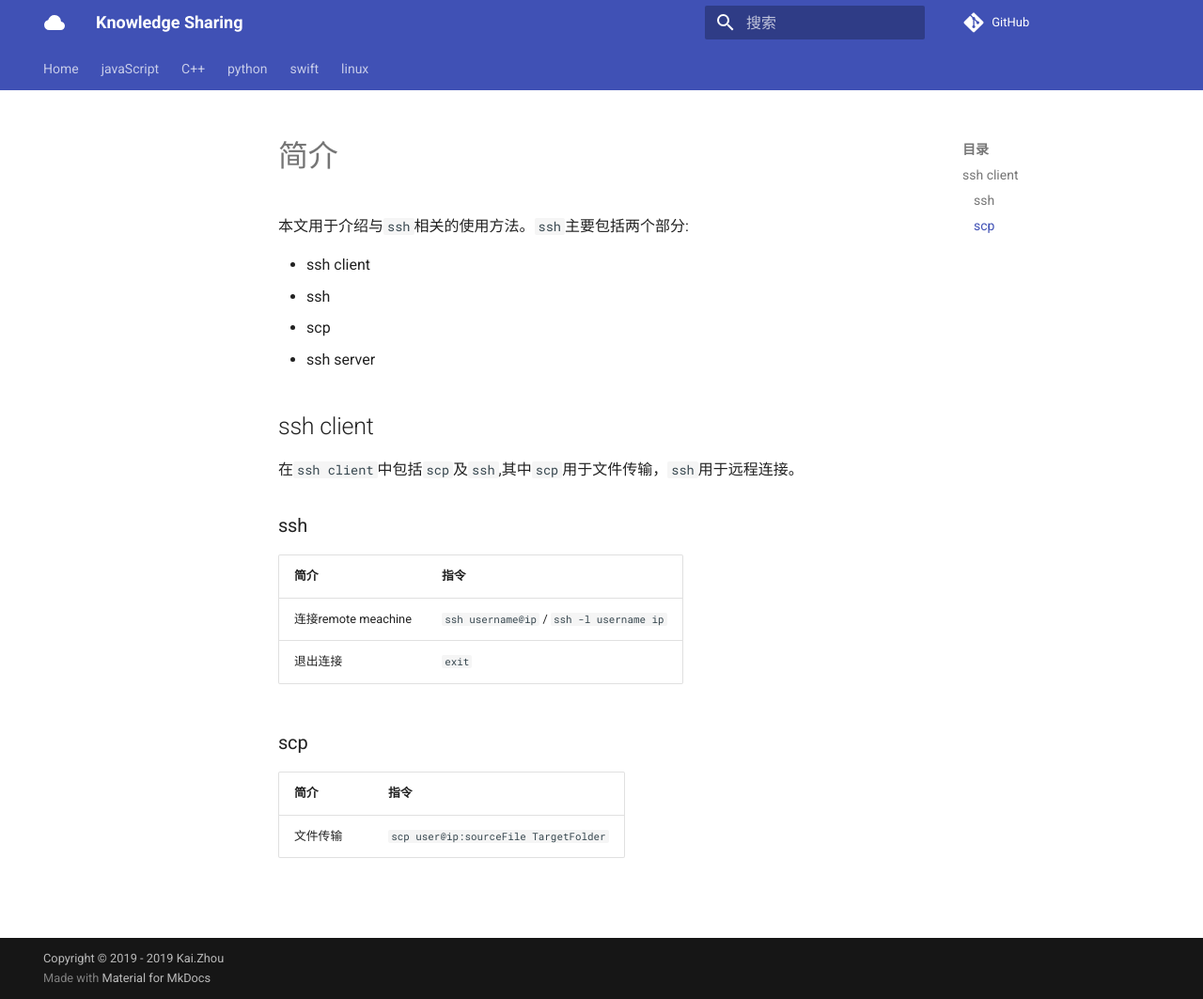
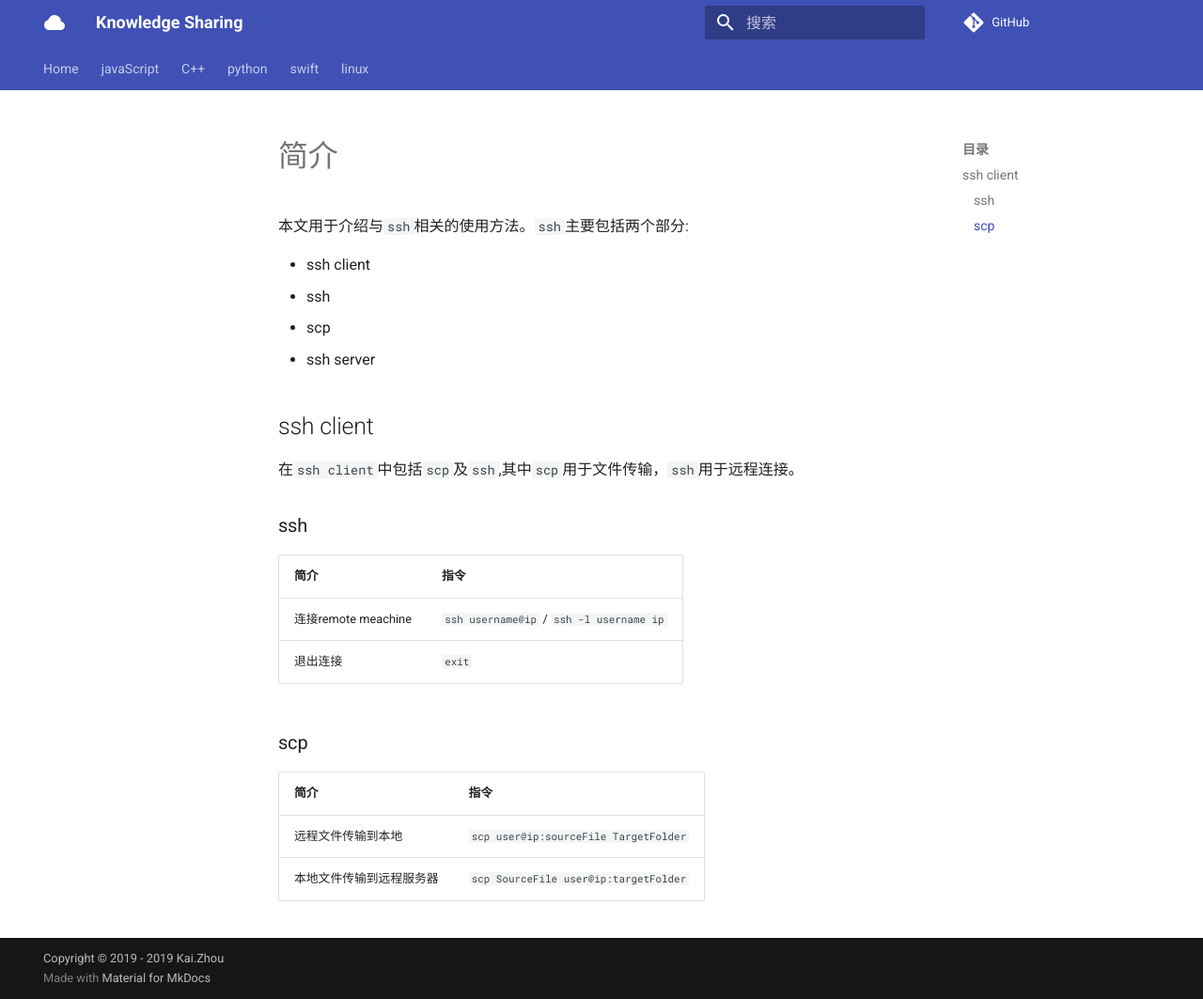
Before and after one commit to zhoukaidev/ks_blog, an MkDocs documentation site: the page built from docs/shell/linux/tools/ssh.md, in a window 1280 px wide and 1063 px high. Shown: the whole window at 94% size. Built offline with MkDocs 1.6.1 and Material for MkDocs 9.7.7, drawn with Linux system fonts in a browser that asks for light colours; comment, search, counter and statistics services are not loaded.

Commit message:
Update ssh.md

```diff
--- a/docs/shell/linux/tools/ssh.md
+++ b/docs/shell/linux/tools/ssh.md
@@ -23,4 +23,5 @@
 
 | 简介   |   指令   |
 |--------|----------|
-| 文件传输 |  `scp user@ip:sourceFile TargetFolder`
+| 远程文件传输到本地 |  `scp user@ip:sourceFile TargetFolder` |
+| 本地文件传输到远程服务器 | `scp SourceFile user@ip:targetFolder` |
```
